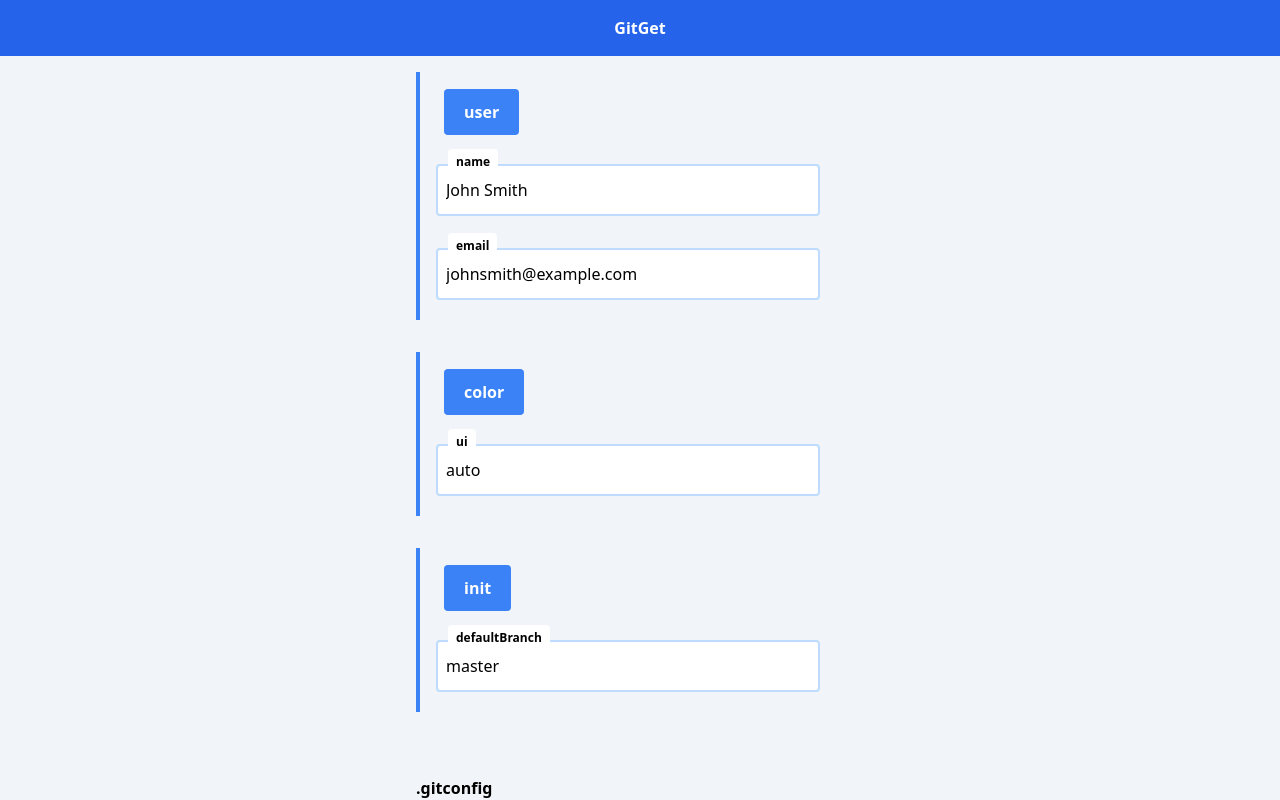
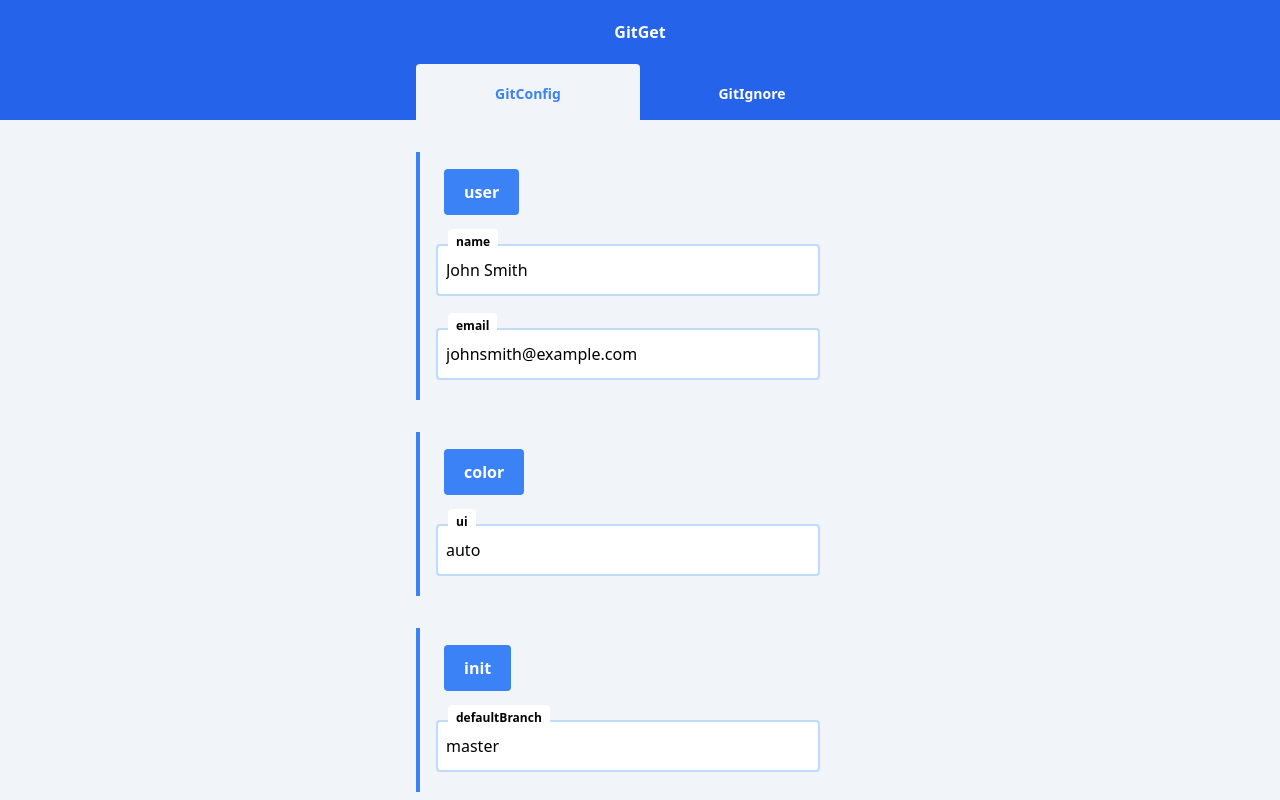
Before and after one commit to iaseth/gitget, a React (Vite) app: page / in a window 1280 px wide. Shown: the top 800 px of the page. Built offline with nearby package versions, Linux system fonts and the light colour scheme.

Commit message:
Split app into two tabs: GitConfig and GitIgnore
* moved Input, Output and sections.json inside GitConfig

```diff
--- a/src/App/App.jsx
+++ b/src/App/App.jsx
@@ -3,48 +3,33 @@ import React from 'react';
 import './App.css';
 
 import Header from './Header/Header';
-import Input from './Input/Input';
-import Output from './Output/Output';
 import Footer from './Footer/Footer';
 
-import {sections} from './sections.json';
+import GitIgnore from './GitIgnore/GitIgnore';
+import GitConfig from './GitConfig/GitConfig';
 
-// add computed properties
-sections.forEach(s => {
-	s.props.forEach(p => {
-		p.section = s.name;
-		p.fullname = `${p.section}.${p.name}`;
-		p.defaultValue = p.values[0] || "";
-	});
-});
-
-// collects all props into a single array
-const PROPS_ARRAY = sections.flatMap(s => s.props);
-
-// collects all props into an object
-const PROPS_OBJECT = {};
-PROPS_ARRAY.forEach(p => PROPS_OBJECT[p.fullname] = p);
-
-// default value for props state
-const DEFAULT_PROPS_OBJECT = {};
-PROPS_ARRAY.forEach(p => DEFAULT_PROPS_OBJECT[p.fullname] = p.defaultValue);
-
+const TABS = ["GitConfig", "GitIgnore"];
 
 function App () {
-	const [props, setProps] = React.useState(DEFAULT_PROPS_OBJECT);
-	const setProp = (prop, val) => setProps({
-		...props,
-		[prop]: val
-	});
+	const [tabIndex, setTabIndex] = React.useState(0);
+	const tab = TABS[tabIndex];
 
-	console.table(props);
+	function getCurrentTab () {
+		switch (tab) {
+			case "GitConfig":
+				return <GitConfig />
+			case "GitIgnore":
+				return <GitIgnore />
+			default:
+				return null;
+		}
+	}
 
 	return (
 		<div className="bg-red-300">
-			<Header />
+			<Header {...{tabIndex, setTabIndex, TABS}} />
 
-			<Input {...{props, setProp, sections}} />
-			<Output {...{props, sections}} />
+			{getCurrentTab()}
 
 			<Footer />
 		</div>
--- /dev/null
+++ b/src/App/GitConfig/GitConfig.jsx
@@ -0,0 +1,45 @@
+import React from 'react';
+
+import Input from './Input/Input';
+import Output from './Output/Output';
+
+import {sections} from './sections.json';
+
+// add computed properties
+sections.forEach(s => {
+	s.props.forEach(p => {
+		p.section = s.name;
+		p.fullname = `${p.section}.${p.name}`;
+		p.defaultValue = p.values[0] || "";
+	});
+});
+
+// collects all props into a single array
+const PROPS_ARRAY = sections.flatMap(s => s.props);
+
+// collects all props into an object
+const PROPS_OBJECT = {};
+PROPS_ARRAY.forEach(p => PROPS_OBJECT[p.fullname] = p);
+
+// default value for props state
+const DEFAULT_PROPS_OBJECT = {};
+PROPS_ARRAY.forEach(p => DEFAULT_PROPS_OBJECT[p.fullname] = p.defaultValue);
+
+
+
+export default function GitConfig () {
+	const [props, setProps] = React.useState(DEFAULT_PROPS_OBJECT);
+	const setProp = (prop, val) => setProps({
+		...props,
+		[prop]: val
+	});
+
+	console.table(props);
+
+	return (
+		<main  className="py-4 bg-slate-100 space-y-8">
+			<Input {...{props, setProp, sections}} />
+			<Output {...{props, sections}} />
+		</main>
+	);
+}
--- a/src/App/Output/Output.jsx
+++ b/src/App/GitConfig/Output/Output.jsx
@@ -1,4 +1,4 @@
-import {Button} from '../Utils';
+import {Button} from '../../Utils';
 
 
 
--- /dev/null
+++ b/src/App/GitIgnore/GitIgnore.jsx
@@ -0,0 +1,12 @@
+
+
+
+export default function GitIgnore () {
+	return (
+		<main  className="py-4 bg-slate-100 space-y-8 min-h-screen">
+			<section className="container">
+				<h2>GitIgnore</h2>
+			</section>
+		</main>
+	);
+}
--- a/src/App/Header/Header.jsx
+++ b/src/App/Header/Header.jsx
@@ -1,11 +1,27 @@
 
 
 
-export default function Header () {
+export default function Header ({tabIndex, setTabIndex, TABS}) {
+	const tabItems = TABS.map((tab, k) => {
+		const current = tabIndex === k;
+		let className = "px-4 py-4 rounded-t basis-0 grow";
+		className += current ? " bg-slate-100 text-blue-500" : " cursor-pointer";
+
+		return (
+			<div key={k} className={className} onClick={() => current ? null : setTabIndex(k)}>
+				<h5 className="pt-1">{tab}</h5>
+			</div>
+		);
+	});
+
 	return (
-		<header className="bg-blue-600 text-white px-2 py-4 text-center">
-			<section className="container">
+		<header className="bg-blue-600 text-white px-2 text-center">
+			<section className="container py-5">
 				<h4>GitGet</h4>
+			</section>
+
+			<section className="container flex">
+				{tabItems}
 			</section>
 		</header>
 	);
```
Also changed, not shown: src/App/GitConfig/Input/Input.jsx (renamed from src/App/Input/Input.jsx), src/App/GitConfig/Input/InputSection.jsx (renamed from src/App/Input/InputSection.jsx), src/App/GitConfig/Input/TextInput.jsx (renamed from src/App/Input/TextInput.jsx), src/App/GitConfig/sections.json (renamed from src/App/sections.json).
